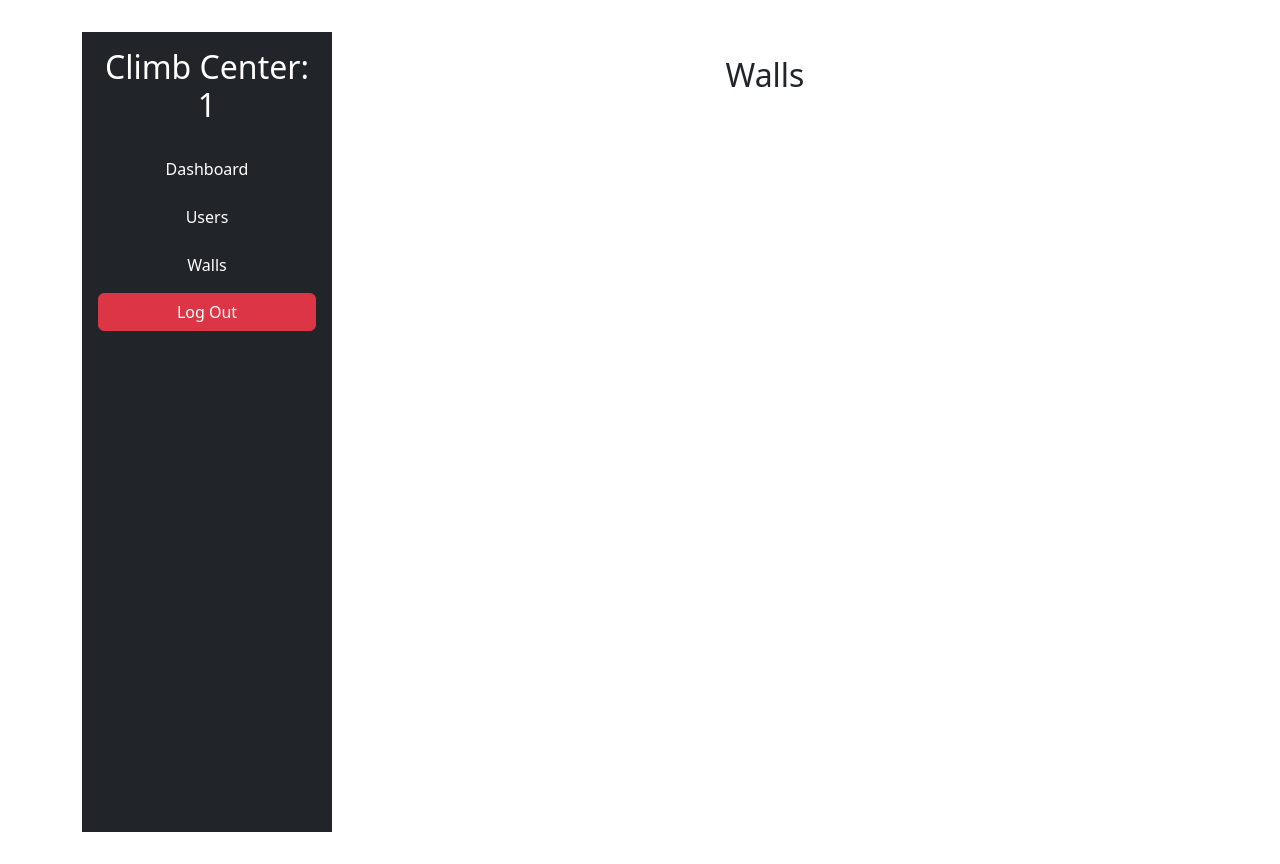
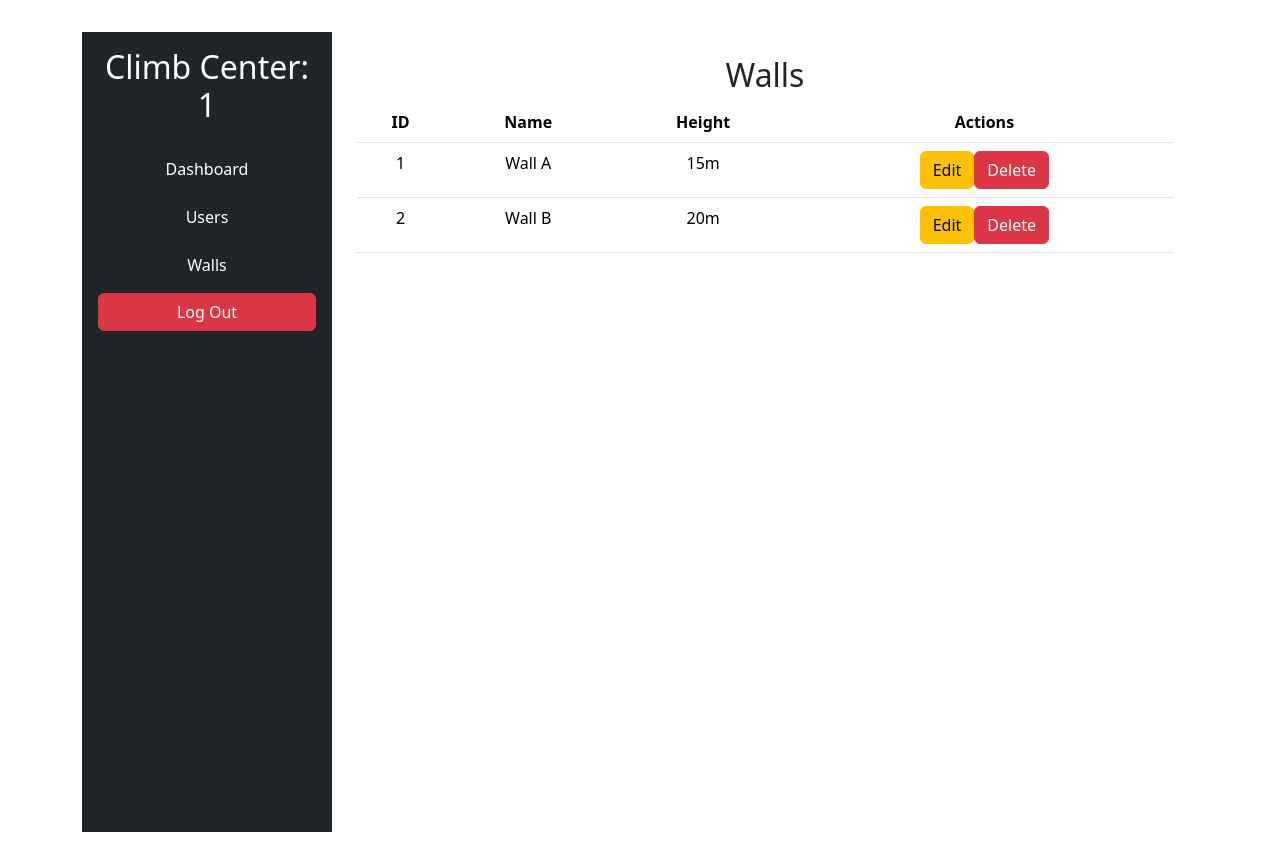
Before and after one commit to Lucius17/IClimb-client, a React (Vite) app: page /admin/1/walls in a window 1280 px wide. Built offline with nearby package versions, Linux system fonts and the light colour scheme.

Commit message:
Dodana biblioteka do wykresów i dodane przykładowe dane do admin panelu

```diff
--- a/package.json
+++ b/package.json
@@ -14,9 +14,11 @@
     "@fortawesome/free-solid-svg-icons": "^6.6.0",
     "@fortawesome/react-fontawesome": "^0.2.2",
     "bootstrap": "^5.3.3",
+    "chart.js": "^4.4.4",
     "leaflet": "^1.9.4",
     "react": "^18.3.1",
     "react-bootstrap": "^2.10.4",
+    "react-chartjs-2": "^5.2.0",
     "react-dom": "^18.3.1",
     "react-leaflet": "^4.2.1",
     "react-router-dom": "^6.26.0"
--- a/src/components/AdminPanel.jsx
+++ b/src/components/AdminPanel.jsx
@@ -1,26 +1,147 @@
 import React from 'react';
 import { Link, Route, Routes, useParams } from 'react-router-dom';
+import { Line } from 'react-chartjs-2';
+import { Chart as ChartJS, CategoryScale, LinearScale, PointElement, LineElement, Title, Tooltip, Legend } from 'chart.js';
 
+ChartJS.register(CategoryScale, LinearScale, PointElement, LineElement, Title, Tooltip, Legend);
+
+// Przykładowe dane dla wykresu w Dashboard
 function Dashboard() {
-  return <h2>Dashboard</h2>;
+  const data = {
+    labels: ['Monday', 'Tuesday', 'Wednesday', 'Thursday', 'Friday', 'Saturday', 'Sunday'],
+    datasets: [
+      {
+        label: 'Online Users',
+        data: [12, 19, 10, 5, 22, 30, 25],
+        borderColor: 'rgba(75, 192, 192, 1)',
+        backgroundColor: 'rgba(75, 192, 192, 0.2)',
+      },
+    ],
+  };
+
+  const options = {
+    responsive: true,
+    plugins: {
+      legend: { position: 'top' },
+      title: { display: true, text: 'Users Online Per Day' },
+    },
+  };
+
+  return (
+    <div>
+      <h2>Dashboard</h2>
+      <Line data={data} options={options} />
+    </div>
+  );
 }
 
+// Przykładowa tabela dla sekcji Users
 function Users() {
-  return <h2>Users</h2>;
+  const users = [
+    { id: 1, name: 'John Doe', email: 'john@example.com' },
+    { id: 2, name: 'Jane Smith', email: 'jane@example.com' },
+  ];
+
+  const handleEdit = (id) => {
+    alert(`Edit user with id ${id}`);
+  };
+
+  const handleDelete = (id) => {
+    alert(`Delete user with id ${id}`);
+  };
+
+  return (
+    <div>
+      <h2>Users</h2>
+      <table className="table">
+        <thead>
+          <tr>
+            <th>ID</th>
+            <th>Name</th>
+            <th>Email</th>
+            <th>Actions</th>
+          </tr>
+        </thead>
+        <tbody>
+          {users.map((user) => (
+            <tr key={user.id}>
+              <td>{user.id}</td>
+              <td>{user.name}</td>
+              <td>{user.email}</td>
+              <td>
+                <button className="btn btn-warning mr-2" onClick={() => handleEdit(user.id)}>
+                  Edit
+                </button>
+                <button className="btn btn-danger" onClick={() => handleDelete(user.id)}>
+                  Delete
+                </button>
+              </td>
+            </tr>
+          ))}
+        </tbody>
+      </table>
+    </div>
+  );
 }
 
+// Przykładowa tabela dla sekcji Walls
 function Walls() {
-  return <h2>Walls</h2>;
+  const walls = [
+    { id: 1, name: 'Wall A', height: '15m' },
+    { id: 2, name: 'Wall B', height: '20m' },
+  ];
+
+  const handleEdit = (id) => {
+    alert(`Edit wall with id ${id}`);
+  };
+
+  const handleDelete = (id) => {
+    alert(`Delete wall with id ${id}`);
+  };
+
+  return (
+    <div>
+      <h2>Walls</h2>
+      <table className="table">
+        <thead>
+          <tr>
+            <th>ID</th>
+            <th>Name</th>
+            <th>Height</th>
+            <th>Actions</th>
+          </tr>
+        </thead>
+        <tbody>
+          {walls.map((wall) => (
+            <tr key={wall.id}>
+              <td>{wall.id}</td>
+              <td>{wall.name}</td>
+              <td>{wall.height}</td>
+              <td>
+                <button className="btn btn-warning mr-2" onClick={() => handleEdit(wall.id)}>
+                  Edit
+                </button>
+                <button className="btn btn-danger" onClick={() => handleDelete(wall.id)}>
+                  Delete
+                </button>
+              </td>
+            </tr>
+          ))}
+        </tbody>
+      </table>
+    </div>
+  );
 }
 
+// AdminPanel z zagnieżdżonymi trasami
 function AdminPanel() {
-  const { centerId } = useParams(); // Pobieramy centerId z parametrów ścieżki
+  const { centerId } = useParams();
 
   return (
     <div className="d-flex" style={{ height: '100vh' }}>
       {/* Sidebar */}
       <div className="bg-dark text-white p-3" style={{ width: '250px' }}>
-        <h2 className="text-center mb-4">Climb Center: {centerId}</h2> {/* Wyświetlamy centerId */}
+        <h2 className="text-center mb-4">Climb Center: {centerId}</h2>
         <ul className="nav flex-column">
           <li className="nav-item mb-2">
             <Link className="nav-link text-white" to={`/admin/${centerId}/dashboard`}>
@@ -39,7 +160,7 @@ function AdminPanel() {
           </li>
         </ul>
         <div className="mt-auto">
-          <button className="btn btn-danger w-100" onClick={() => alert("Wylogowano!")}>
+          <button className="btn btn-danger w-100" onClick={() => alert('Wylogowano!')}>
             Log Out
           </button>
         </div>
```
Also changed, not shown: 1 other file (tests, documents, lock files or other folders).
